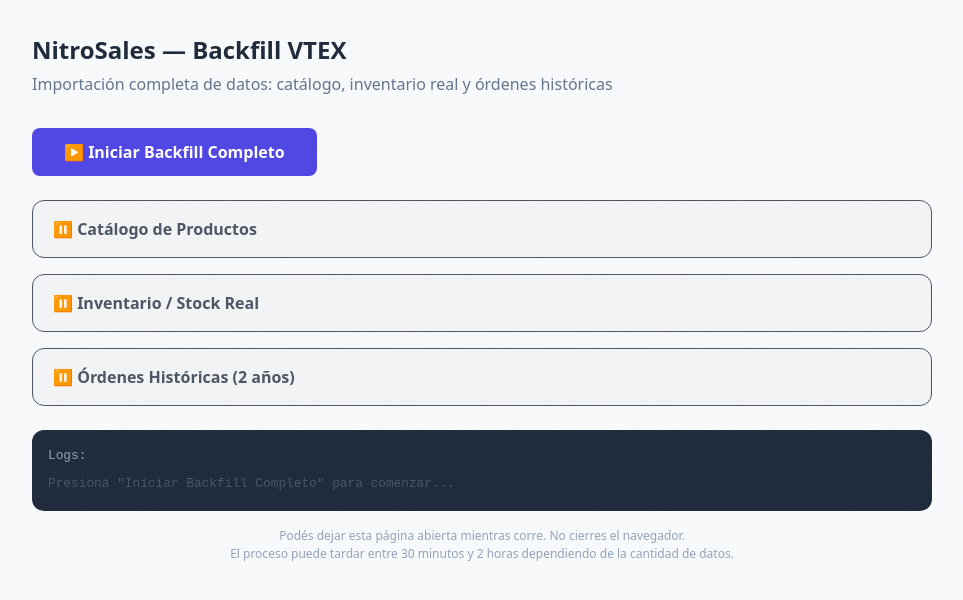
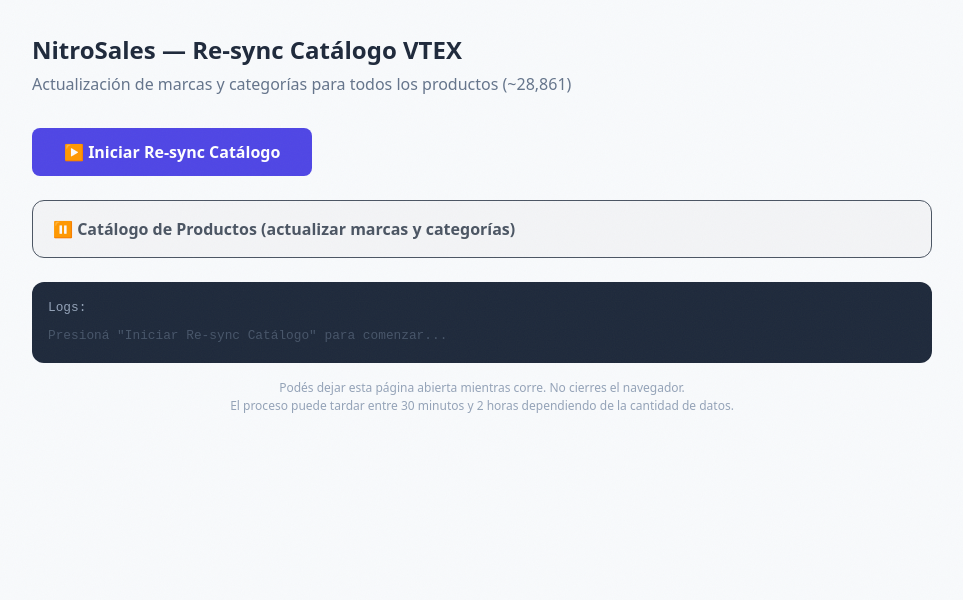
Before and after one commit to tlapidus-rgb/nitrosales, a Next.js app: page /backfill-runner in a window 1280 px wide. Shown: the top 600 px of the page, without its empty margins (158-1121 px from the left). Built offline with nearby package versions, Linux system fonts and the light colour scheme.

Commit message:
fix: backfill runner solo corre catalogo (stock y ordenes ya sincronizados)

```diff
--- a/src/app/backfill-runner/page.tsx
+++ b/src/app/backfill-runner/page.tsx
@@ -43,9 +43,7 @@ interface PhaseStatus {
 
 export default function BackfillRunnerPage() {
   const [phases, setPhases] = useState<PhaseStatus[]>([
-    { phase: "catalog", label: "Catálogo de Productos", status: "pending", currentBatch: 0, totalBatches: null, processed: 0, total: 0, errors: [], startedAt: null, finishedAt: null },
-    { phase: "inventory", label: "Inventario / Stock Real", status: "pending", currentBatch: 0, totalBatches: null, processed: 0, total: 0, errors: [], startedAt: null, finishedAt: null },
-    { phase: "orders", label: "Órdenes Históricas (2 años)", status: "pending", currentBatch: 0, totalBatches: 24, processed: 0, total: 0, errors: [], startedAt: null, finishedAt: null },
+    { phase: "catalog", label: "Catálogo de Productos (actualizar marcas y categorías)", status: "pending", currentBatch: 0, totalBatches: null, processed: 0, total: 0, errors: [], startedAt: null, finishedAt: null },
   ]);
   const [isRunning, setIsRunning] = useState(false);
   const [isPaused, setIsPaused] = useState(false);
@@ -142,10 +140,10 @@ export default function BackfillRunnerPage() {
     abortRef.current = false;
     setLogs([]);
     addLog("═══════════════════════════════════════");
-    addLog("  NITROSALES — Backfill Completo");
+    addLog("  NITROSALES — Re-sync Catálogo (marcas y categorías)");
     addLog("═══════════════════════════════════════");
 
-    const phaseOrder = ["catalog", "inventory", "orders"];
+    const phaseOrder = ["catalog"];
 
     for (const phase of phaseOrder) {
       if (abortRef.current) break;
@@ -200,10 +198,10 @@ export default function BackfillRunnerPage() {
         {/* Header */}
         <div style={{ marginBottom: "2rem" }}>
           <h1 style={{ fontSize: "1.5rem", fontWeight: "bold", color: "#1e293b", margin: 0 }}>
-            NitroSales — Backfill VTEX
+            NitroSales — Re-sync Catálogo VTEX
           </h1>
           <p style={{ color: "#64748b", marginTop: "0.25rem" }}>
-            Importación completa de datos: catálogo, inventario real y órdenes históricas
+            Actualización de marcas y categorías para todos los productos (~28,861)
           </p>
         </div>
 
@@ -218,7 +216,7 @@ export default function BackfillRunnerPage() {
                 cursor: "pointer", fontSize: "1rem"
               }}
             >
-              ▶️ Iniciar Backfill Completo
+              ▶️ Iniciar Re-sync Catálogo
             </button>
           ) : (
             <button
@@ -278,7 +276,7 @@ export default function BackfillRunnerPage() {
         }}>
           <div style={{ color: "#94a3b8", marginBottom: "0.5rem" }}>Logs:</div>
           {logs.length === 0 ? (
-            <div style={{ color: "#475569" }}>Presioná "Iniciar Backfill Completo" para comenzar...</div>
+            <div style={{ color: "#475569" }}>Presioná "Iniciar Re-sync Catálogo" para comenzar...</div>
           ) : (
             logs.map((log, i) => (
               <div key={i} style={{ color: log.includes("❌") || log.includes("⛔") ? "#f87171" : log.includes("✅") || log.includes("🎉") ? "#4ade80" : log.includes("🚀") || log.includes("═") ? "#60a5fa" : "#e2e8f0" }}>
```
